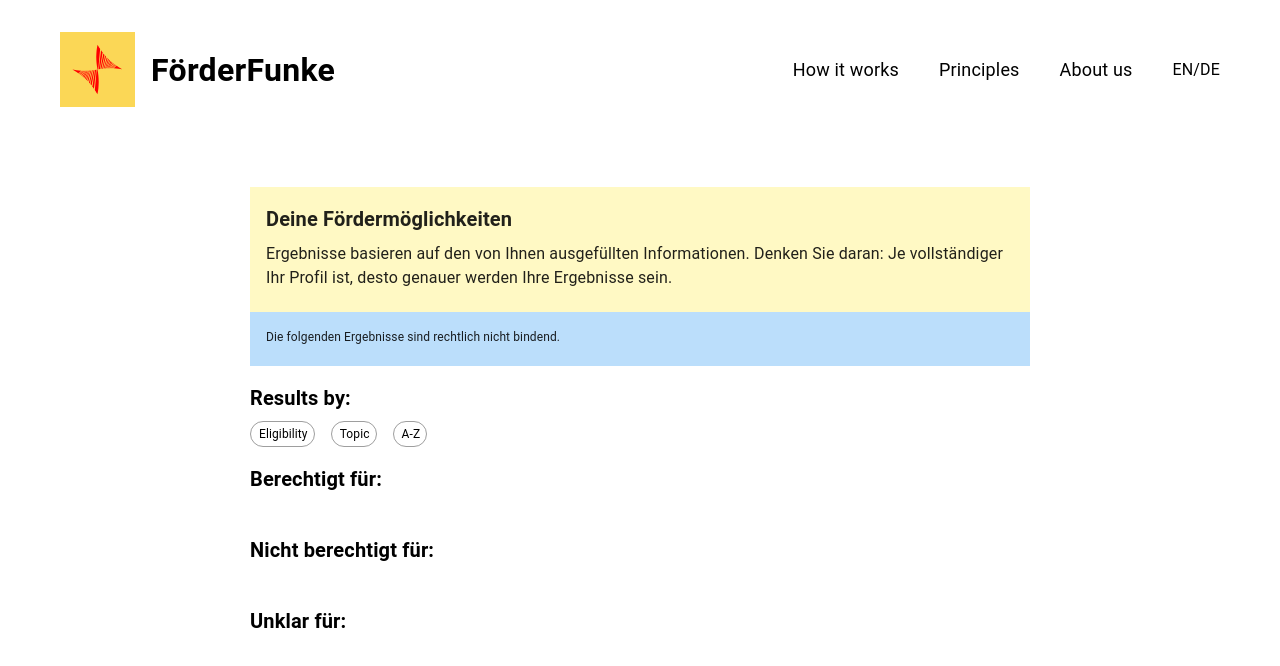
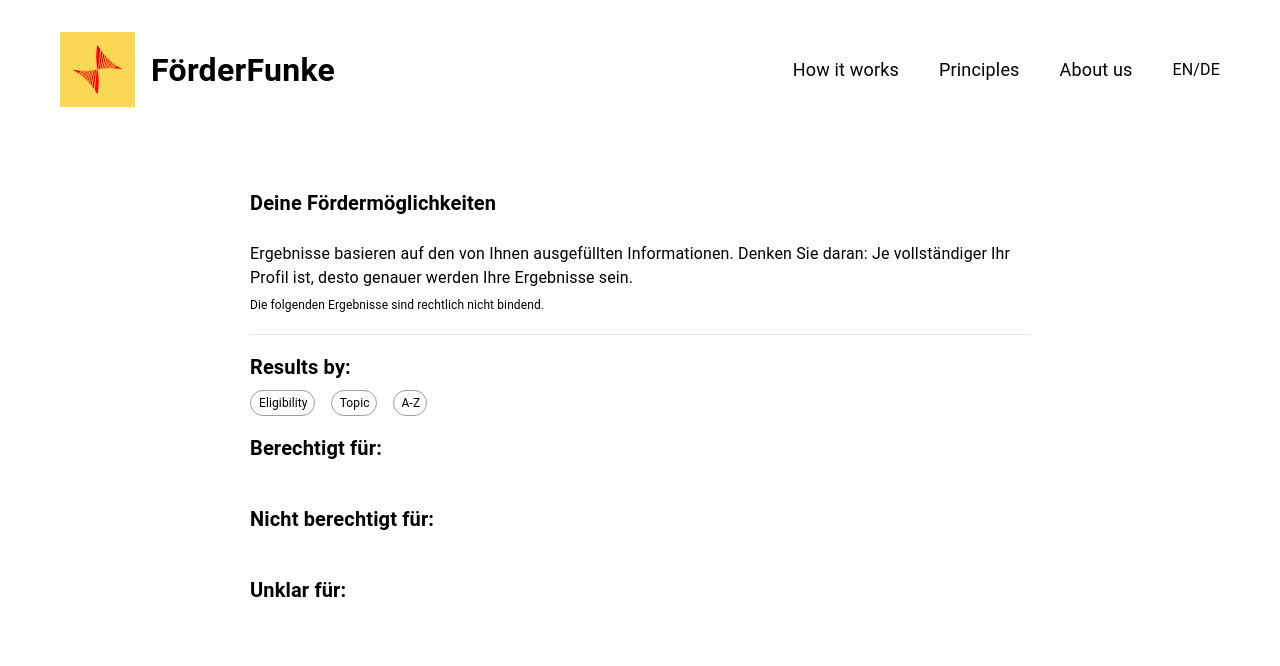
Before and after one commit to Citizen-Knowledge-Graph/foerderfunke-react-app, a React (Create React App) app: page /eligibility-overview in a window 1280 px wide. Shown: the top 666 px of the page. Built offline with nearby package versions, Linux system fonts and the light colour scheme.

Commit message:
remove colored cards from elegiblity overview background

```diff
--- a/src/screens/eligibilty-overview/EligibilityOverviewScreen.js
+++ b/src/screens/eligibilty-overview/EligibilityOverviewScreen.js
@@ -8,6 +8,7 @@ import {useFetchHydrationData} from "./hooks/useFetchHydrationData";
 import EligibilityOverviewFilter from "./components/EligibilityOverviewFilter";
 import AppScreenWrapper from "../../components/AppScreenWrapper";
 import {useStore} from "../../components/ViewportUpdater";
+import Divider from "@mui/material/Divider";
 
 const EligibilityOverviewScreen = () => {
     const isDesktop = useStore((state) => state.isDesktop);
@@ -22,11 +23,11 @@ const EligibilityOverviewScreen = () => {
         }
     }, [fetchEligibilityReports, hydrationData]);
 
-
     return (
         <Layout isApp={true} logo={true}>
             <AppScreenWrapper isDesktop={isDesktop}>
                 <EligibilityOverviewHeader/>
+                <Divider sx={{width: "100%"}}/>
                 {
                     eligibilityData ? (
                         <>
--- a/src/screens/eligibilty-overview/components/EligibilityOverviewHeader.js
+++ b/src/screens/eligibilty-overview/components/EligibilityOverviewHeader.js
@@ -8,8 +8,7 @@ const EligibilityOverviewScreen = () => {
     return (
         <VStack gap={0} alignItems={'center'} sx={{width: '100%'}}>
             <HStack justifyContent={'center'} sx={{width: '100%'}}>
-                <Card sx={styles.titleCard}>
-                    <CardContent sx={styles.cardContent}>
+                <VStack>
                     <Typography variant="h6" gutterBottom sx={styles.titleText}>
                         Deine Fördermöglichkeiten
                     </Typography>
@@ -17,43 +16,20 @@ const EligibilityOverviewScreen = () => {
                         Ergebnisse basieren auf den von Ihnen ausgefüllten Informationen. Denken Sie daran:
                         Je vollständiger Ihr Profil ist, desto genauer werden Ihre Ergebnisse sein.
                     </Typography>
-                    </CardContent>
-                </Card>
+                </VStack>
             </HStack>
-            <HStack justifyContent={'center'} sx={{width: '100%'}}>
-                <Card sx={styles.subTitleCard}>
-                    <CardContent sx={styles.cardContent}>
+            <HStack justifyContent={'flex-start'} sx={{width: '100%'}}>
+                <VStack>
                     <Typography variant="body1" gutterBottom sx={styles.subTitleCardText}>
                         Die folgenden Ergebnisse sind rechtlich nicht bindend.
                     </Typography>
-                    </CardContent>
-                </Card>
+                </VStack>
             </HStack>
         </VStack>
     );
 };
 
 const styles = {
-    titleCard: {
-        width: '100%',
-        borderRadius: '0px',
-        backgroundColor: yellow[100],
-        boxShadow: 'none',
-        padding: 0,
-    },
-    cardContent: {
-        padding: '16px',
-        "&:last-child": {
-            paddingBottom: '16px',
-        }
-    },
-    subTitleCard: {
-        backgroundColor: blue[100],
-        width: '100%',
-        borderRadius: '0px',
-        boxShadow: 'none',
-        padding: 0,
-    },
     titleText: {
         fontWeight: 'bold',
     },
```
Lines whose indentation alone changed are shown as unchanged.
